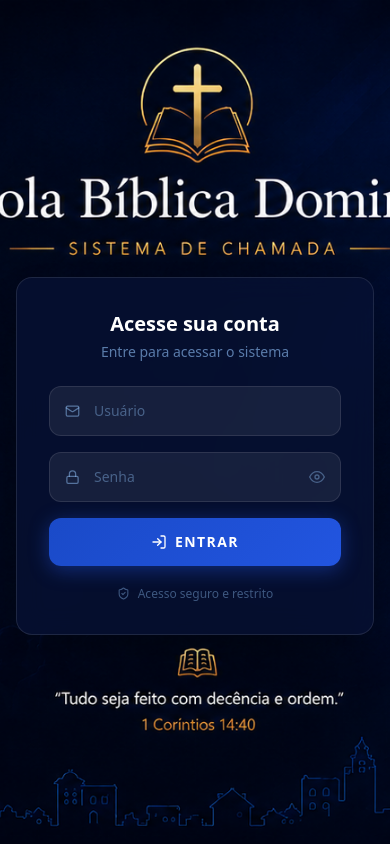
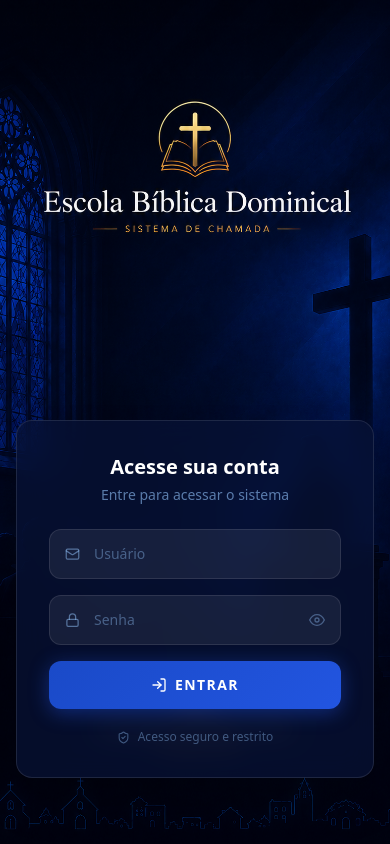
Before and after one commit to primeiro0427-afk/chamada-dashboard, a React (Vite) app: page / in a window 390 px wide. Built offline with nearby package versions, Linux system fonts and the light colour scheme; no server answers.

Commit message:
feat: imagem de fundo responsiva (landscape desktop / portrait mobile)

```diff
--- a/src/index.css
+++ b/src/index.css
@@ -5,3 +5,20 @@
 @media print {
   .no-print { display: none !important; }
 }
+
+.login-bg {
+  background-image: url('/bg-login.png');
+  background-size: cover;
+  background-position: center;
+}
+
+@media (max-width: 768px) {
+  .login-bg {
+    background-image: url('/bg-login-mobile.png');
+    background-position: top center;
+  }
+
+  .login-card-wrapper {
+    padding-top: 42vh !important;
+  }
+}
--- a/src/pages/Login.jsx
+++ b/src/pages/Login.jsx
@@ -20,16 +20,8 @@ export default function Login() {
   }
 
   return (
-    <div
-      className="min-h-screen flex flex-col"
-      style={{
-        backgroundImage: 'url(/bg-login.png)',
-        backgroundSize: 'cover',
-        backgroundPosition: 'center',
-      }}
-    >
-      {/* Card de login — posicionado na área vazia abaixo do título */}
-      <div className="flex flex-1 items-center justify-center" style={{ paddingTop: '8vh' }}>
+    <div className="login-bg min-h-screen flex flex-col">
+      <div className="login-card-wrapper flex flex-1 items-center justify-center" style={{ paddingTop: '8vh' }}>
       <div className="w-full max-w-sm mx-4">
         <div
           className="rounded-2xl p-8 shadow-2xl border border-white/10"
```
Also changed, not shown: public/bg-login-mobile.png (added).
